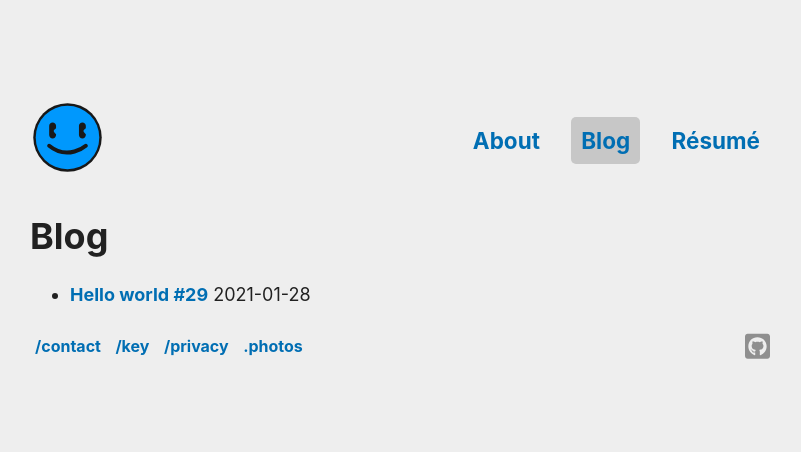
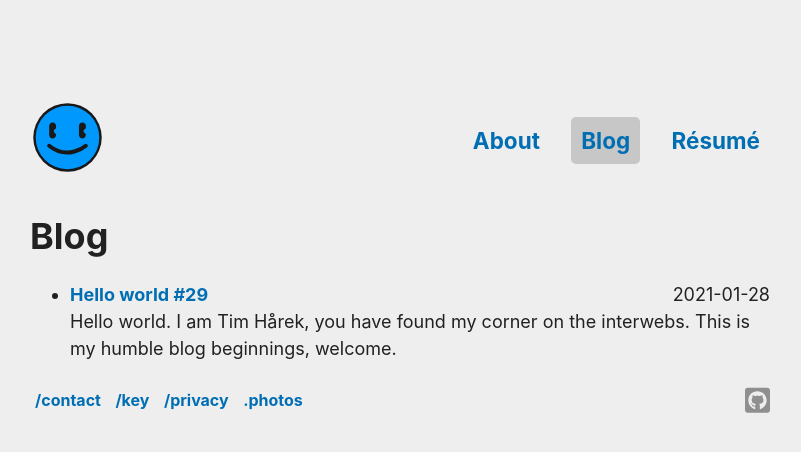
Before and after one commit to timharek/timharek.no, a Jekyll site: the page built from pages/blog.html, in a window 1280 px wide. Shown: the top 452 px of the page, without its empty margins (240-1041 px from the left). Built offline with Jekyll 4.4.1, drawn with Linux system fonts in a browser that asks for light colours.

Commit message:
feat: Blog page has summaries

```diff
--- a/_posts/2021-01-28-hello-world.md
+++ b/_posts/2021-01-28-hello-world.md
@@ -2,7 +2,7 @@
 layout: post
 date: 2021-01-28
 title: "Hello world #29"
-summary: I swear, this is the last time I will try to do this
+summary: Hello world. I am Tim Hårek, you have found my corner on the interwebs. This is my humble blog beginnings, welcome.
 author: Tim Hårek
 tags: nothing
 ---
--- a/assets/_sass/_blog.scss
+++ b/assets/_sass/_blog.scss
@@ -1,5 +1,11 @@
 ul.blog {
     margin-left: 0;
+
+    li {
+        .date {
+            float: right;
+        }
+    }
 }
 
 article {
--- a/pages/blog.html
+++ b/pages/blog.html
@@ -9,7 +9,12 @@ permalink: /blog
 <ul class="blog">
     {% for post in site.posts %}
     <li class="post">
-        <a href="{{ post.url }}">{{ post.title }}</a> {{ post.date | date: "%Y-%m-%d" }}
+        <div class="metadata">
+
+        <a href="{% if post.link %}{{ post.link }}{% else %}{{ post.url }}{% endif %}">{{ post.title }}</a>
+        <span class="date">{{ post.date | date: "%Y-%m-%d" }}</span>
+        </div>
+        <div class="summary">{{ post.summary }}</div>
     </li>
     {% endfor %}
 </ul>
```
